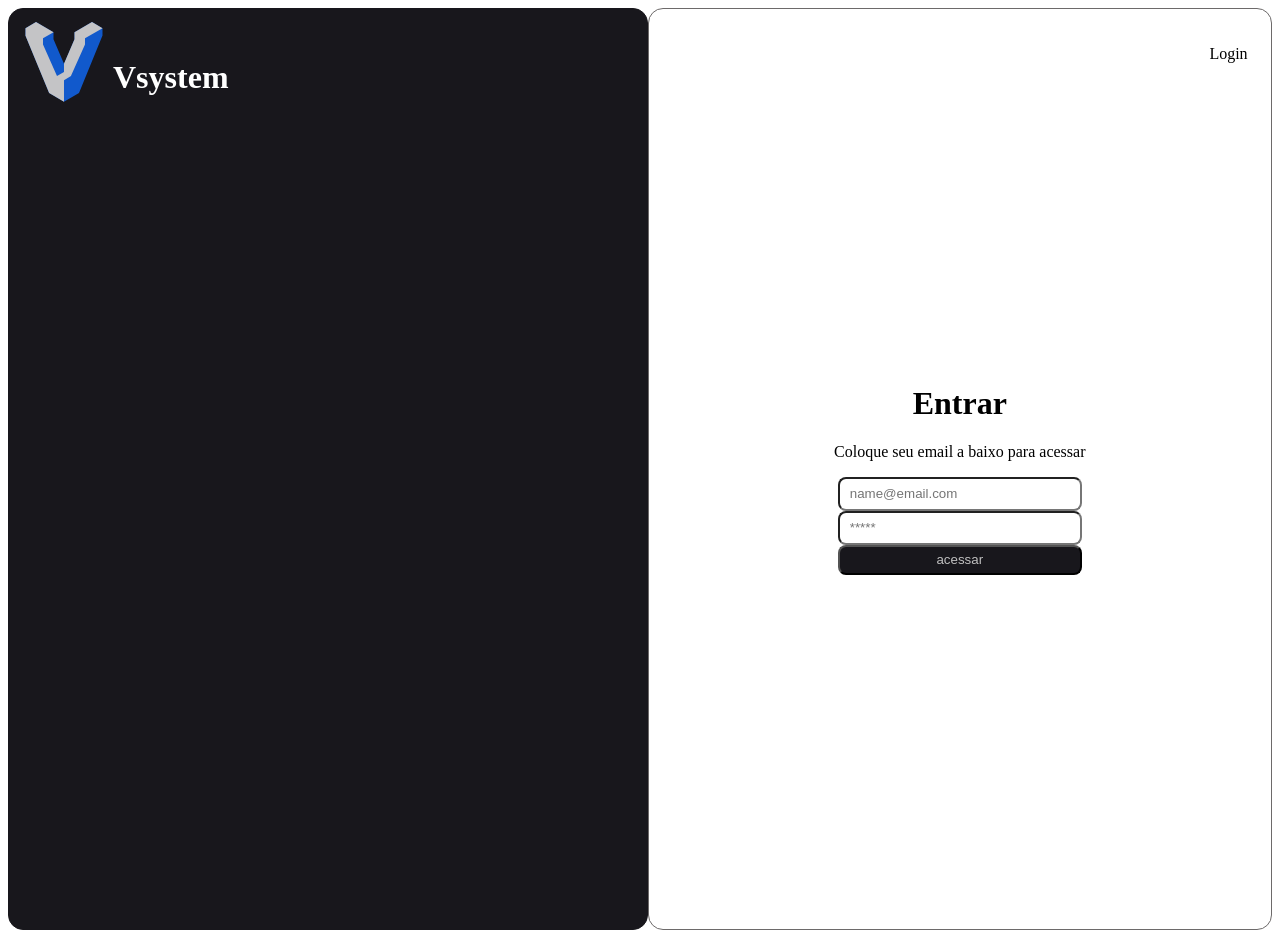
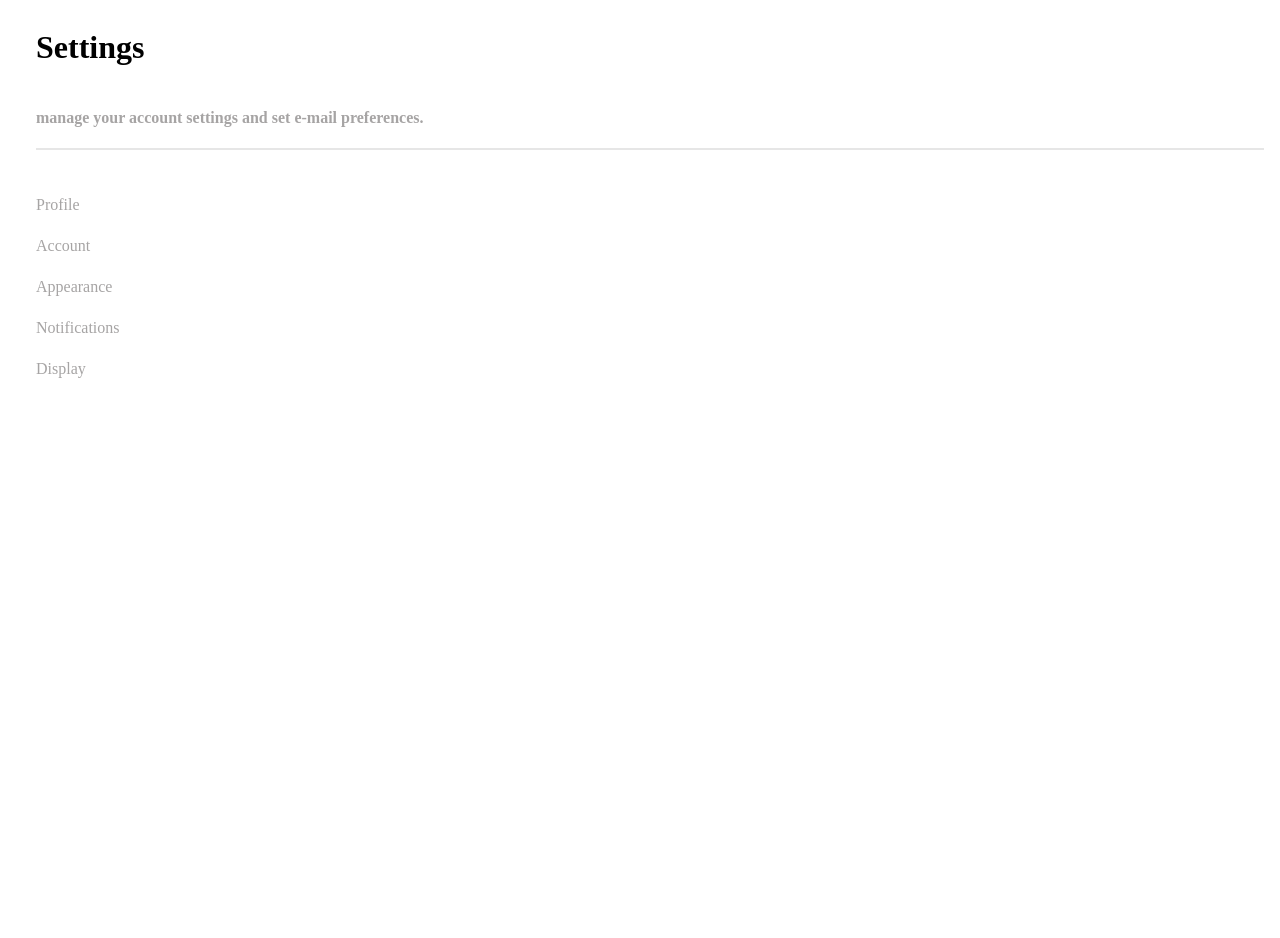
Before and after one commit to renersullivan/volvens, an Angular app: page /setings in a window 1280 px wide. Before the commit this address led to /. After the commit the page ends 800 px from the top, so only its background shows below. Built offline with nearby package versions, Linux system fonts and the light colour scheme.

Commit message:
adicionando page settings

```diff
--- a/src/app/app-routing.module.ts
+++ b/src/app/app-routing.module.ts
@@ -1,7 +1,12 @@
 import { NgModule } from '@angular/core';
 import { RouterModule, Routes } from '@angular/router';
+import { SettingsComponent } from './settings/settings/settings.component';
 
-const routes: Routes = [];
+
+const routes: Routes = [
+  {path: 'setings', component:SettingsComponent },
+  {path: '', component: SettingsComponent},
+];
 
 @NgModule({
   imports: [RouterModule.forRoot(routes)],
--- a/src/app/app.component.html
+++ b/src/app/app.component.html
@@ -1 +1 @@
-<app-login></app-login>
+<router-outlet></router-outlet>
--- a/src/app/app.module.ts
+++ b/src/app/app.module.ts
@@ -4,11 +4,15 @@ import { BrowserModule } from '@angular/platform-browser';
 import { AppRoutingModule } from './app-routing.module';
 import { AppComponent } from './app.component';
 import { LoginComponent } from './login/login.component';
+import { SettingsComponent } from './settings/settings/settings.component';
+
 
 @NgModule({
   declarations: [
     AppComponent,
-    LoginComponent
+    LoginComponent,
+    SettingsComponent,
+
   ],
   imports: [
     BrowserModule,
--- /dev/null
+++ b/src/app/settings/settings/settings.component.css
@@ -0,0 +1,24 @@
+.container-topo{
+    display: flex;
+    flex-direction: column;
+    padding: 0px 10px 0px 28px;
+
+}
+.container-topo h4{
+    color: #a6a4a4;
+}
+.border{
+    border: 1px solid  #e6e6e6;
+    width: 100%;
+
+}
+.container-page{
+    display: flex;
+    flex-direction: row;
+    padding: 23px 0px 0px 28px;
+}
+.text-menu{
+    display: flex;
+    padding: 23px 0px 0px 0px;
+    color: #a6a4a4;
+}
--- /dev/null
+++ b/src/app/settings/settings/settings.component.html
@@ -0,0 +1,19 @@
+<div class="container-geral">
+    <div class="container-topo">
+        <h1>Settings</h1>
+        <h4>manage your account settings and set e-mail preferences.</h4>
+        <div class="border"></div>
+    </div>
+    <div class="container-page">
+        <div class="menu">
+            <div class="text-menu">Profile</div>
+            <div class="text-menu">Account</div>
+            <div class="text-menu">Appearance</div>
+            <div class="text-menu">Notifications</div>
+            <div class="text-menu">Display</div>
+
+        </div>
+
+    </div>
+
+</div>
```
Also changed, not shown: src/app/settings/settings/settings.component.ts (added, +10 -0 lines).
